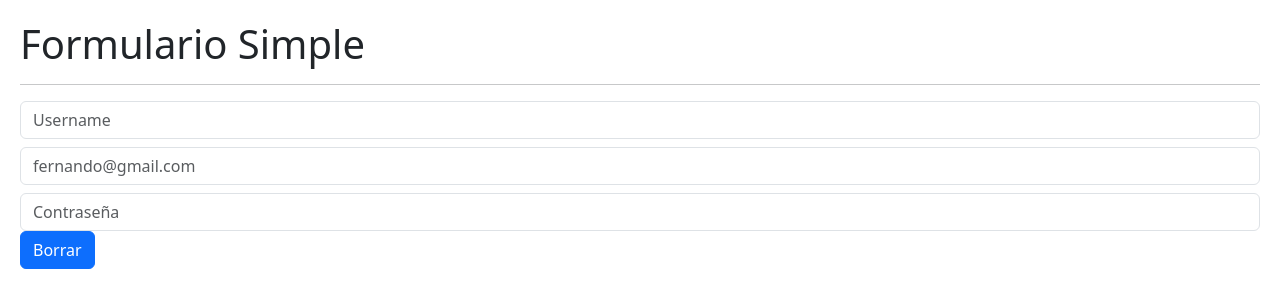
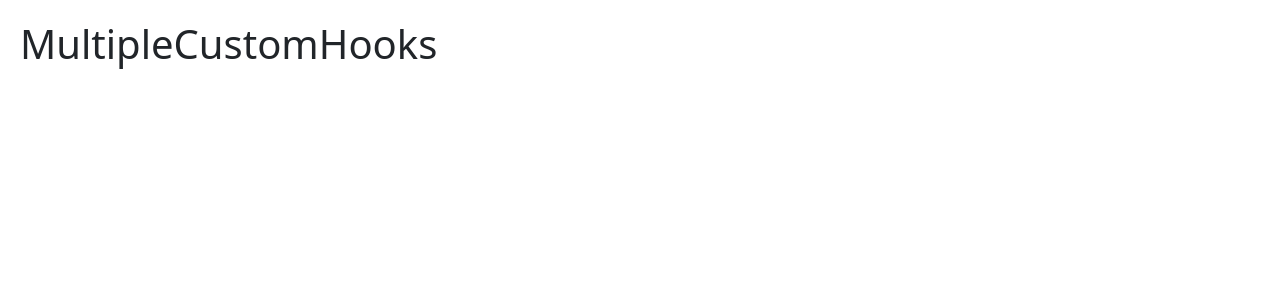
Before and after one commit to javiergp23/hook-app, a React (Vite) app: page / in a window 1280 px wide. Shown: the top 308 px of the page. Built offline with nearby package versions, Linux system fonts and the light colour scheme.

Commit message:
MultipleCustomHooks

```diff
--- /dev/null
+++ b/src/03-examples/MultipleCustomHooks.jsx
@@ -0,0 +1,7 @@
+
+
+export const MultipleCustomHooks = () => {
+  return (
+    <h1>MultipleCustomHooks</h1>
+  )
+}
--- a/src/main.jsx
+++ b/src/main.jsx
@@ -5,7 +5,8 @@ import './assets/index.css'
 // import { CounterApp } from './01-usState/CounterApp'
 // import { CounterCustomHook } from './01-usState/CounterCustomHook'
 // import { SimpleForm } from './02-useEffect/SimpleForm'
-import { FormWithCustomHook } from './02-useEffect/FormWithCustomHook'
+// import { FormWithCustomHook } from './02-useEffect/FormWithCustomHook'
+import { MultipleCustomHooks } from './03-examples/MultipleCustomHooks'
 
 createRoot(document.getElementById('root')).render(
   <>
@@ -13,7 +14,8 @@ createRoot(document.getElementById('root')).render(
     {/* <HooksApp /> */}
     {/* <CounterApp/> */}
     {/* <CounterCustomHook/> */}
-    <FormWithCustomHook/>
+    {/* <FormWithCustomHook/> */}
   {/* </StrictMode>, */}
+  <MultipleCustomHooks/>
   </>
 )
```
